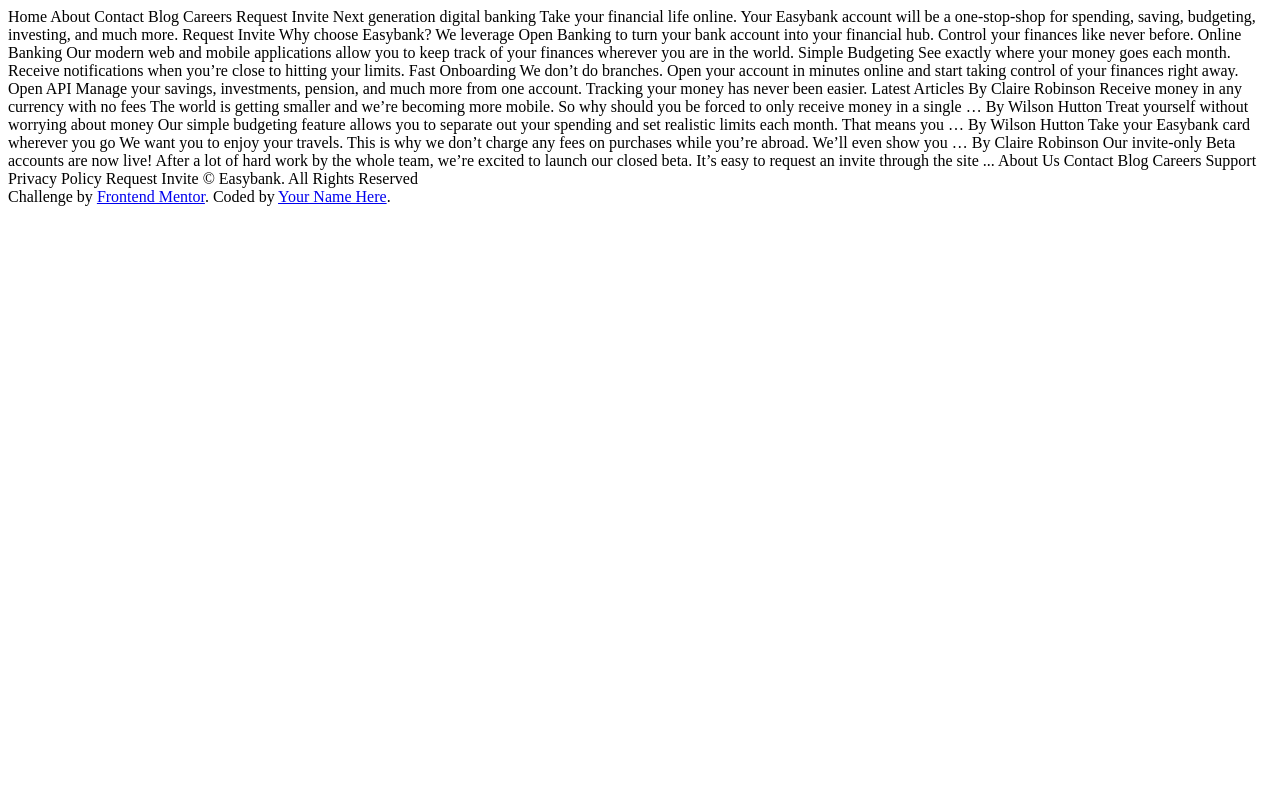
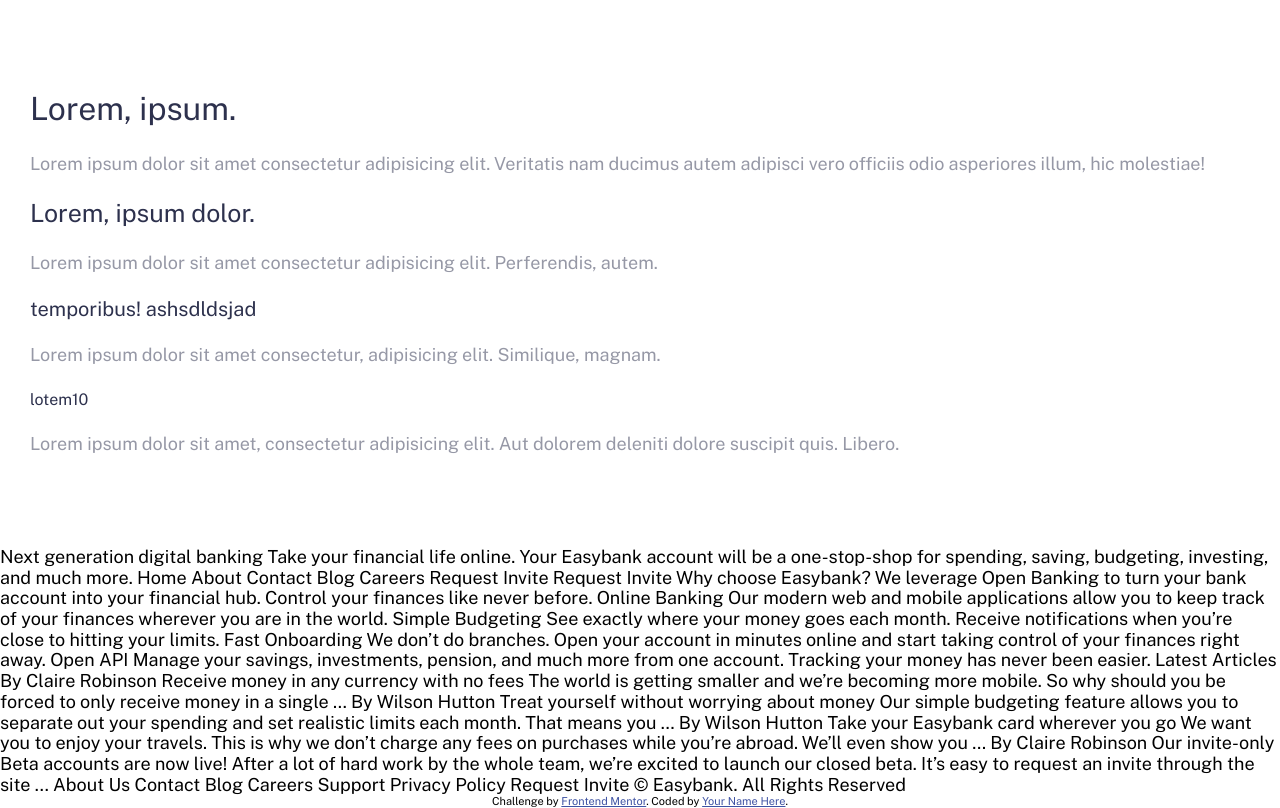
Before and after one commit to DiRenzoV/Easybank-Challenge, a plain HTML site: page index.html in a window 1280 px wide. Drawn offline with nearby package versions, Linux system fonts and the light colour scheme.

Commit message:
define basic typography.

```diff
--- a/css/styles.css
+++ b/css/styles.css
@@ -1,3 +1,77 @@
+:root {
+  --dark-blue: hsl(233, 26%, 24%);
+  --lime-green: hsl(136, 65%, 51%);
+  --bright-cyan: hsl(192, 70%, 51%);
+  --grayish-blue: hsl(233, 8%, 62%);
+  --light-grayish-blue: hsl(220, 16%, 96%);
+  --verylight-gray: hsl(0, 0%, 98%);
+}
+
+/* --- Typography --- */
+
+html {
+  font-size: 62.5%;
+}
+
+body {
+  font-family: "Public Sans", sans-serif;
+  font-size: 1.8rem;
+}
+
+:is(.header, .block__header, .features, .article__header) {
+  font-weight: 400;
+  color: var(--dark-blue);
+}
+
+.header {
+  font-size: 3.2rem;
+}
+
+.block__header {
+  font-size: 2.5rem;
+}
+
+.features {
+  font-size: 2rem;
+}
+
+.article__header {
+  font-size: 1.6rem;
+}
+
+p {
+  line-height: 1.6;
+  color: var(--grayish-blue);
+}
+
+@media screen and (min-width: 1440px) {
+  .header {
+    font-size: 4.5rem;
+  }
+
+  .block__header {
+    font-size: 3.2rem;
+  }
+
+  .features {
+    font-size: 2.5rem;
+  }
+
+  .article__header {
+    font-size: 1.8rem;
+  }
+
+  p {
+    font-size: 2rem;
+  }
+}
+
+/* --- Blocks --- */
+
+.block-feats {
+  padding: 7rem 3rem;
+}
+
 /* --- Attribution --- */
 
 .attribution {
--- a/index.html
+++ b/index.html
@@ -12,12 +12,48 @@
       href="./images/favicon-32x32.png"
     />
 
+    <!-- Font -->
+
+    <link rel="preconnect" href="https://fonts.googleapis.com" />
+    <link rel="preconnect" href="https://fonts.gstatic.com" crossorigin />
+    <link
+      href="https://fonts.googleapis.com/css2?family=Public+Sans:wght@300;400;700&display=swap"
+      rel="stylesheet"
+    />
+
+    <link rel="stylesheet" href="css/styles.css" />
+    <link rel="stylesheet" href="css/normalize.css" />
+
     <title>Frontend Mentor | Easybank landing page</title>
   </head>
   <body>
-    Home About Contact Blog Careers Request Invite Next generation digital
-    banking Take your financial life online. Your Easybank account will be a
-    one-stop-shop for spending, saving, budgeting, investing, and much more.
+    <div class="block-feats">
+      <h1 class="header">Lorem, ipsum.</h1>
+      <p>
+        Lorem ipsum dolor sit amet consectetur adipisicing elit. Veritatis nam
+        ducimus autem adipisci vero officiis odio asperiores illum, hic
+        molestiae!
+      </p>
+
+      <h2 class="block__header">Lorem, ipsum dolor.</h2>
+      <p>
+        Lorem ipsum dolor sit amet consectetur adipisicing elit. Perferendis,
+        autem.
+      </p>
+      <h3 class="features">temporibus! ashsdldsjad</h3>
+      <p>
+        Lorem ipsum dolor sit amet consectetur, adipisicing elit. Similique,
+        magnam.
+      </p>
+      <h4 class="article__header">lotem10</h4>
+      <p>
+        Lorem ipsum dolor sit amet, consectetur adipisicing elit. Aut dolorem
+        deleniti dolore suscipit quis. Libero.
+      </p>
+    </div>
+    Next generation digital banking Take your financial life online. Your
+    Easybank account will be a one-stop-shop for spending, saving, budgeting,
+    investing, and much more. Home About Contact Blog Careers Request Invite
     Request Invite Why choose Easybank? We leverage Open Banking to turn your
     bank account into your financial hub. Control your finances like never
     before. Online Banking Our modern web and mobile applications allow you to
```
